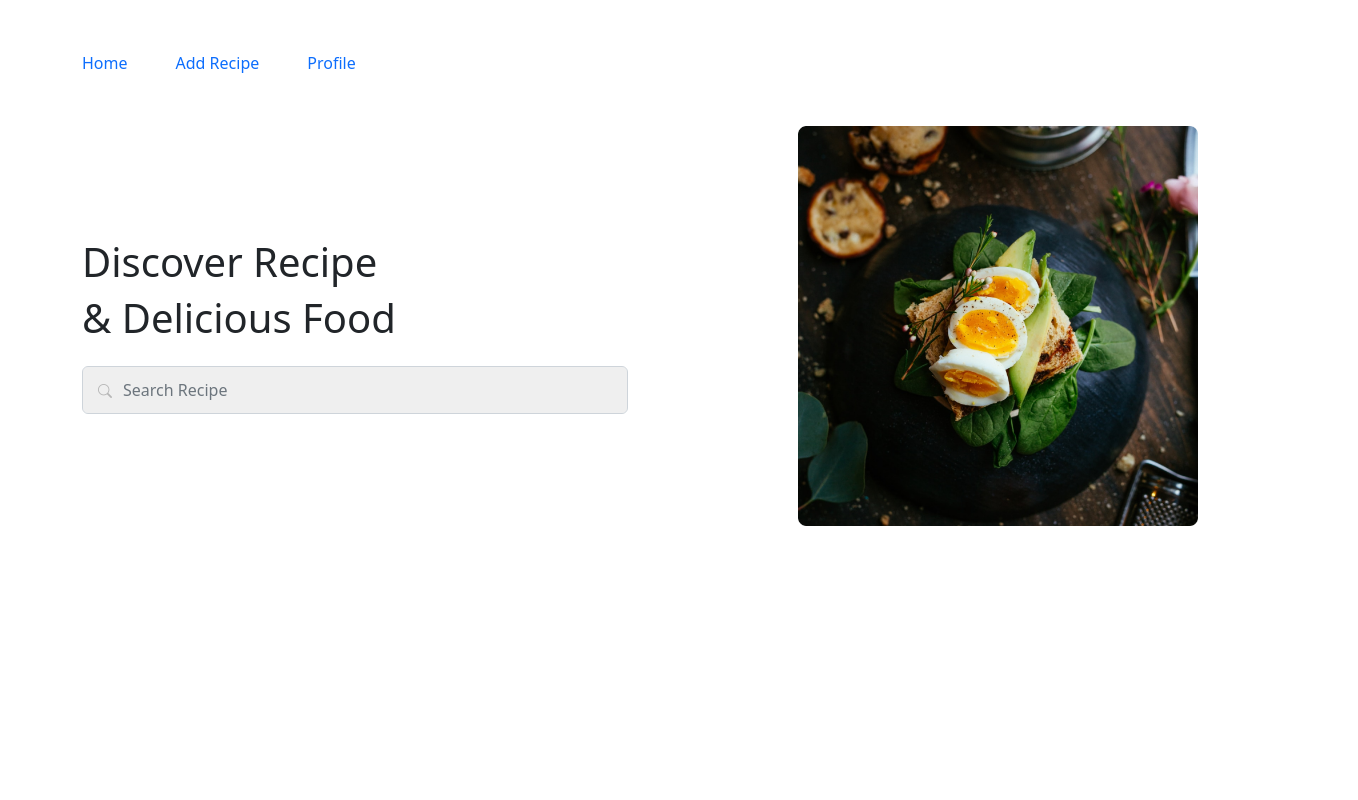
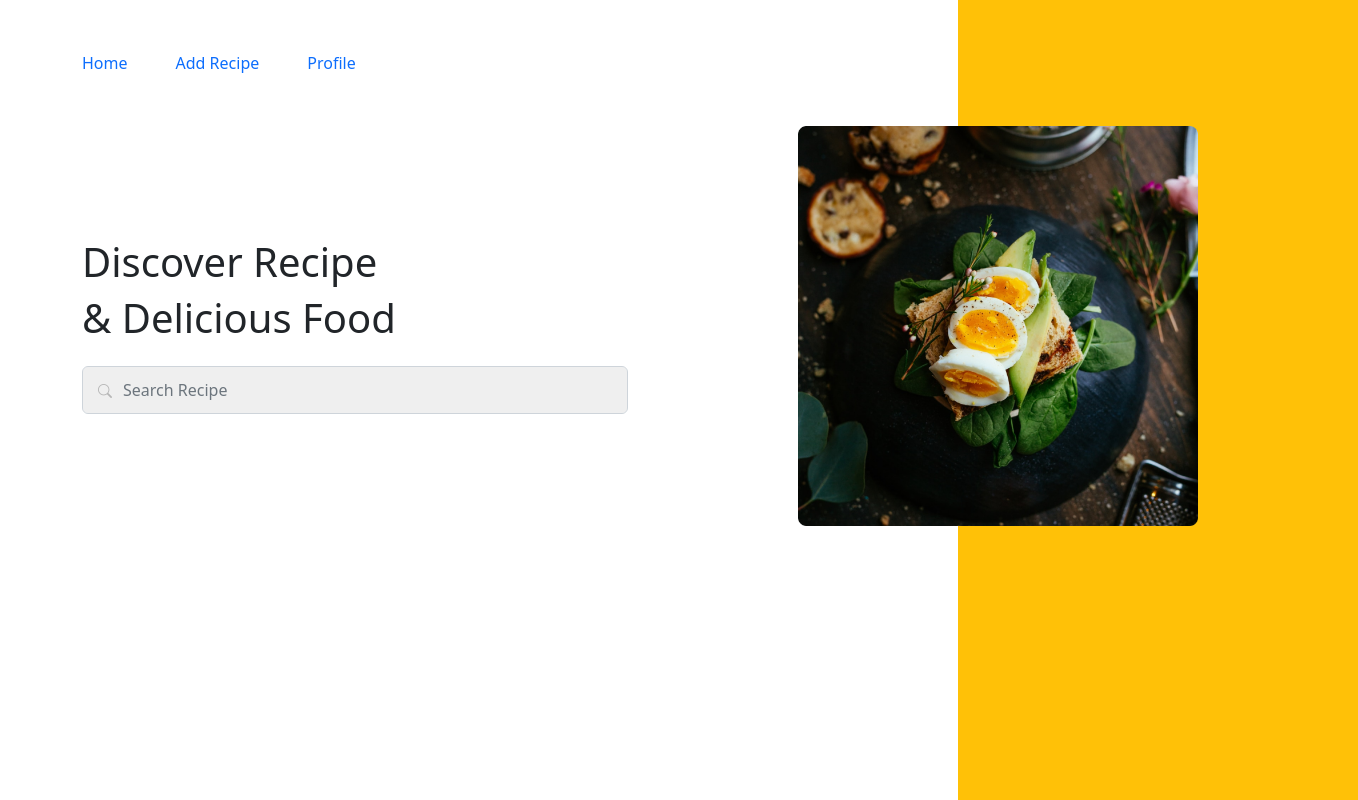
Before and after one commit to aldoBangun/react-food-paradise, a React (Create React App) app: page / in a window 1280 px wide. Shown: the top 800 px of the page, 1358 px wide, since content can reach past the window. Built offline with nearby package versions, Linux system fonts and the light colour scheme; no server answers.

Commit message:
Update hero section styling

```diff
--- a/src/components/landing/HeroSection.js
+++ b/src/components/landing/HeroSection.js
@@ -3,7 +3,7 @@ import { Row, Col } from 'react-bootstrap'
 
 export default function HeroSection() {
   return (
-    <section className='h-section'>
+    <section className='hero-section'>
       <Row className="justify-content-between align-items-center">
         <Col lg={6}>
           <Headline />
--- a/src/style/style.css
+++ b/src/style/style.css
@@ -4,6 +4,10 @@
   --clr-dark-grey: #B6B6B6;
   --h-navbar: 6.875rem;
   --img-xl: 25rem;
+}
+
+body {
+  overflow-x: hidden;
 }
 
 .flex-center {
@@ -16,8 +20,21 @@
   height: var(--h-navbar);
 }
 
-.h-section {
+.hero-section {
+  position: relative;
   min-height: calc(100vh - var(--h-navbar));
+  z-index: 2;
+}
+
+.hero-section::after {
+  content: '';
+  position: absolute;
+  top: -20vh;
+  right: -20vh;
+  height: 110vh;
+  width: 25rem;
+  background-color: #ffc107;
+  z-index: -1;
 }
 
 .hero-image {
```
